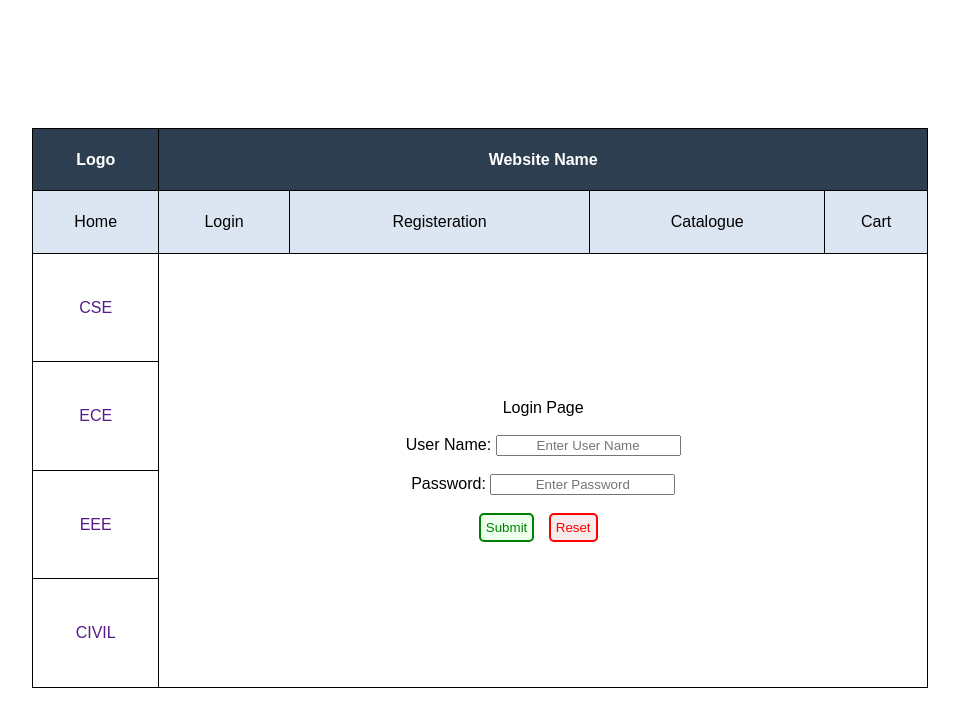
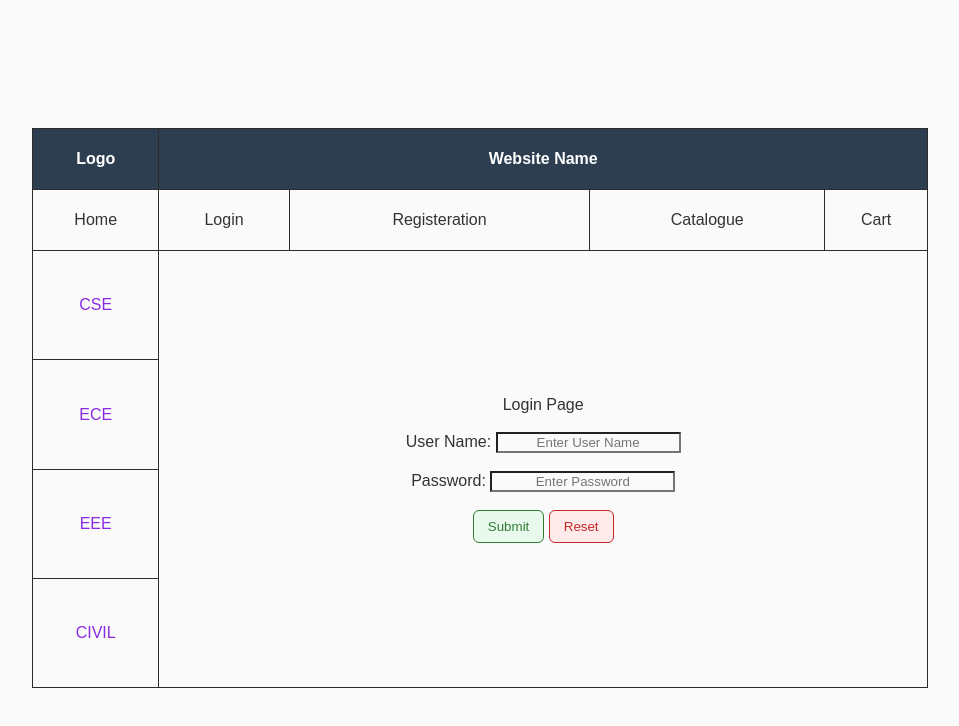
Before and after one commit to vharshit-yk/FSD-WD-CSE17-Harshit-Verma, a plain HTML site: page Experiments/Experiment2/Experiment2_Login.html in a window 1280 px wide. Shown: the whole page, without its empty margins (160-1119 px from the left). Drawn offline with Linux system fonts and the light colour scheme.

Commit message:
experiment 2 style changes

```diff
--- a/Experiments/Experiment2/Experiment2_Login.html
+++ b/Experiments/Experiment2/Experiment2_Login.html
@@ -1,26 +1,3 @@
-<!DOCTYPE html>
-<html lang="en">
-
-<head>
-    <meta charset="UTF-8">
-    <meta name="viewport" content="width=device-width, initial-scale=1.0">
-    <title>Login</title>
-    <style>
-        * {
-            font-family: Arial, Helvetica, sans-serif;
-        }
-
-        th {
-            background-color: #f8bf8f;
-        }
-
-        .subheading {
-            background-color: #fce9d9;
-        }
-    </style>
-</head>
-
-<body>
 <!DOCTYPE html>
 <html lang="en">
 
@@ -32,18 +9,22 @@
         * {
             font-family: Arial, Helvetica, sans-serif;
             text-align: center;
+            background-color: #fafafa;
+            color: #333;
         }
 
         th {
             background-color: #2c3e50;
-                color: white;
+            color: #ffffff;
         }
 
         .subheading {
-                background-color: #dce6f2;
+            background-color: #ecf0f1;
+            color: #2c3e50;
         }
 
         a {
+            color: blueviolet   ;
             text-decoration: none;
         }
 
@@ -54,31 +35,39 @@
         table,
         th,
         td {
-                border: 1px solid black;
+            border: 1px solid #2c2c2c;
             border-collapse: collapse;
         }
 
-            .submit{
-                background-color: rgb(237, 255, 237);
-                padding: 5px;
-                margin-right: 10px;
-                border: 2px solid green;
-                color: green;
-                border-radius: 5px;
-            }
-            button,
-            input[type="submit"]:hover,input[type="reset"]:hover{
+.submit {
+    background-color: #e9f9ee;
+    color: #2e7d32;
+    padding: 8px 14px;
+    border: 1px solid #2e7d32;
+    border-radius: 6px;
+    transition: 0.3s;
     cursor: pointer;
 }
-            .reset{
-                background-color: rgb(248, 235, 235);
-                padding: 5px;
-                margin-right: 10px;
-                border: 2px solid red;
-                border-radius: 5px;
-                color: red;
+
+.submit:hover {
+    background-color: #2e7d32;   /* dark green on hover */
+    color: #fff;
 }
-            .main{
+.reset {
+    background-color: #fdeaea;
+    color: #c62828;
+    padding: 8px 14px;
+    border: 1px solid #c62828;
+    border-radius: 6px;
+    transition: 0.3s;
+    cursor: pointer;
+}
+
+.reset:hover {
+    background-color: #c62828;   /* dark red on hover */
+    color: #fff;
+}
+        .main {
             height: 100vh;
             display: flex;
             align-items: center;
@@ -134,6 +123,3 @@
 </body>
 
 </html>
-</body>
-
-</html>
```
Lines whose indentation alone changed are shown as unchanged.
